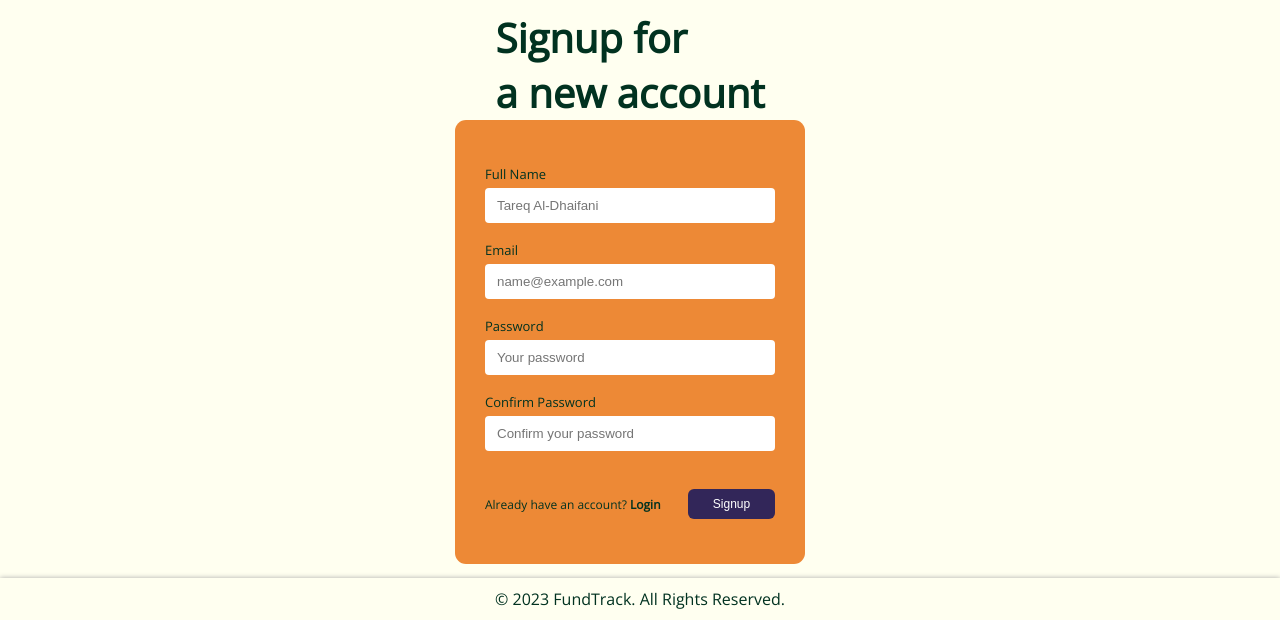
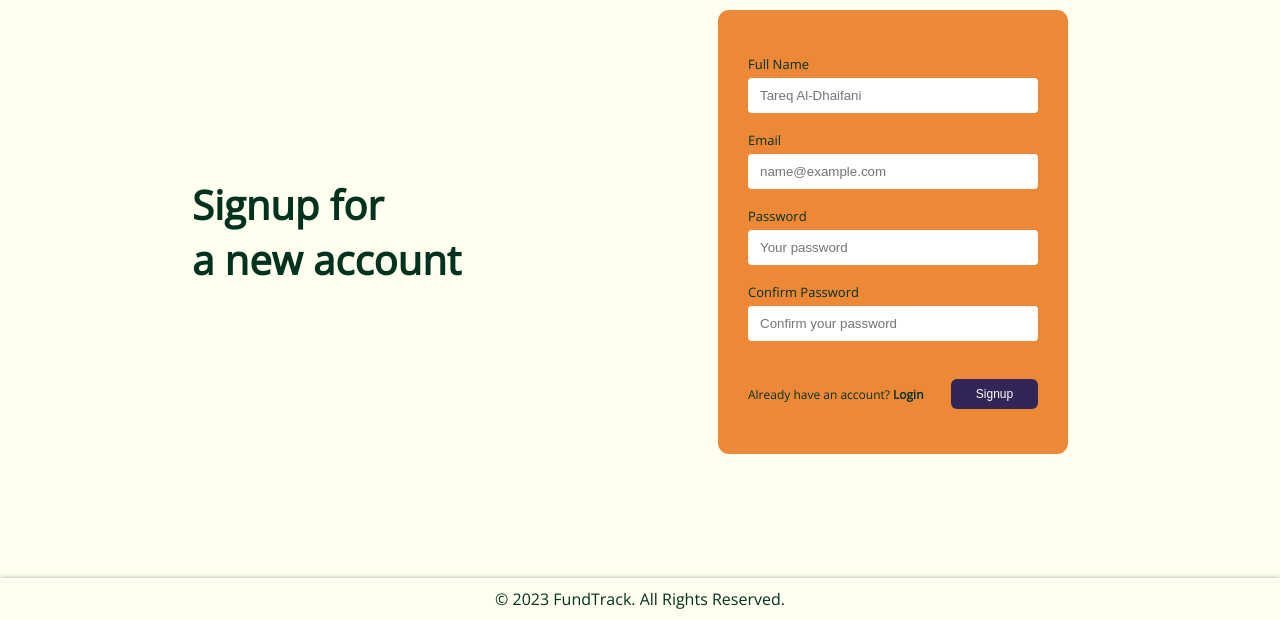
Before and after one commit to aldhaifani/alx_capstone_project_iswe, a Flask app: page /signup in a window 1280 px wide. Shown: the part 180-800 px from the top of the page. Run offline with Flask 3, Linux system fonts and the light colour scheme.

Commit message:
slight design tweak flex-direction

```diff
--- a/fundtrack/static/css/login.css
+++ b/fundtrack/static/css/login.css
@@ -32,7 +32,6 @@ main .hero {
 	width: 70%;
 	height: 40%;
 	display: flex;
-	flex-direction: column;
 	justify-content: space-between;
 	align-items: center;
 }
--- a/fundtrack/static/css/signup.css
+++ b/fundtrack/static/css/signup.css
@@ -32,7 +32,6 @@ main .hero {
 	width: 70%;
 	height: 40%;
 	display: flex;
-	flex-direction: column;
 	justify-content: space-between;
 	align-items: center;
 }
```
